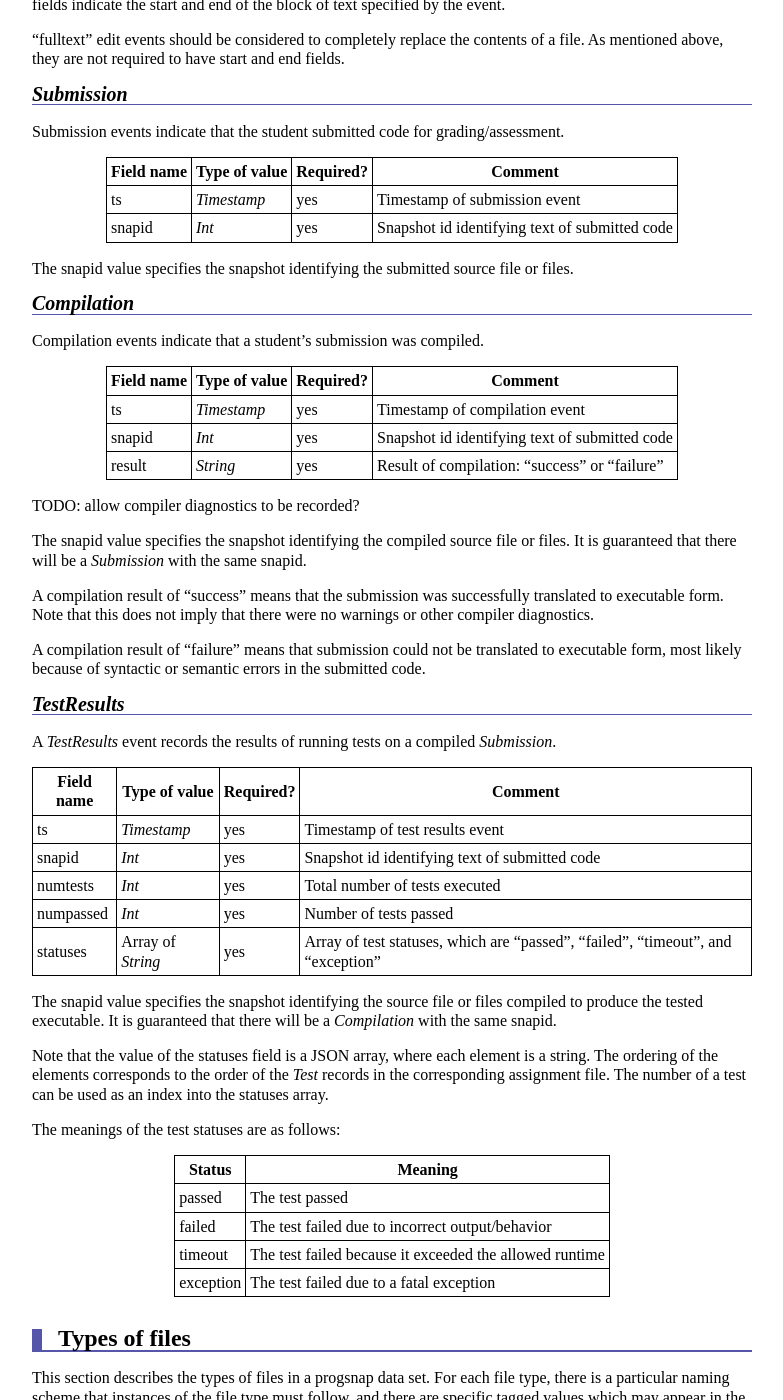
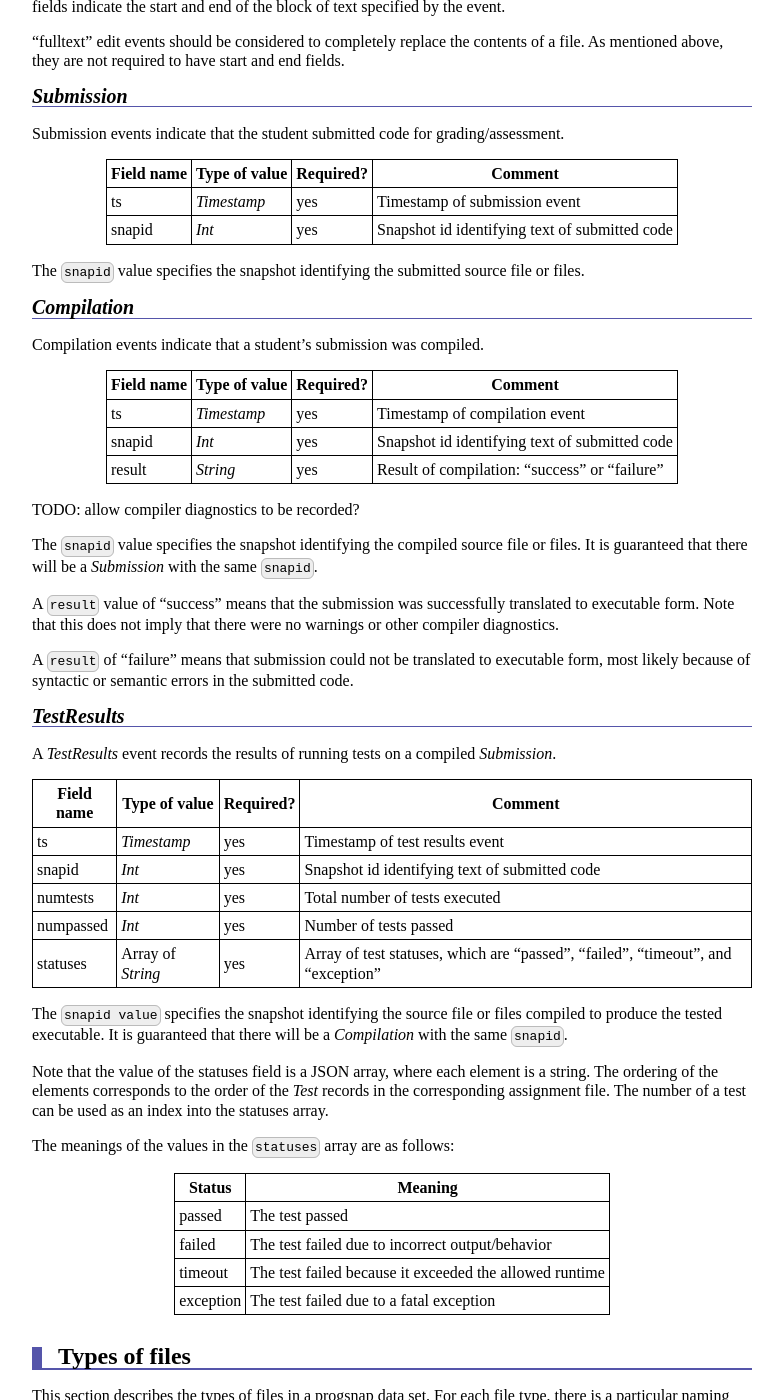
Before and after one commit to cloudcoderdotorg/progsnap-spec, a Jekyll site: the page built from spec-0.1-dev.md, in a window 1280 px wide and 1400 px high, scrolled down 4091 px. Shown: the whole window, without its empty margins (248-1031 px from the left). Built offline with Jekyll 4.4.1, drawn with Linux system fonts in a browser that asks for light colours; Markdown is read by kramdown in place of the engine named in the settings; some of the changed text lies outside the part shown.

Commit message:
mark fields using backticks

```diff
--- a/spec-0.1-dev.md
+++ b/spec-0.1-dev.md
@@ -99,7 +99,7 @@ invisible  | *Boolean*     | no        | if true, the existence of the test is n
 
 Test numbers must start at 0.
 
-If either the opaque or invisible field is not present, the implied default value is false.
+If either the `opaque` or `invisible` field is not present, the implied default value is false.
 
 ## *Student*
 
@@ -164,7 +164,7 @@ Field name | Type of value | Required? | Comment
 ts         | *Timestamp*   | yes       | Timestamp of submission event
 snapid     | *Int*         | yes       | Snapshot id identifying text of submitted code
 
-The snapid value specifies the snapshot identifying the submitted source file or files.
+The `snapid` value specifies the snapshot identifying the submitted source file or files.
 
 ## *Compilation*
 
@@ -178,11 +178,11 @@ result     | *String*      | yes       | Result of compilation: "success" or "fa
 
 TODO: allow compiler diagnostics to be recorded?
 
-The snapid value specifies the snapshot identifying the compiled source file or files.  It is guaranteed that there will be a *Submission* with the same snapid.
+The `snapid` value specifies the snapshot identifying the compiled source file or files.  It is guaranteed that there will be a *Submission* with the same `snapid`.
 
-A compilation result of "success" means that the submission was successfully translated to executable form.  Note that this does not imply that there were no warnings or other compiler diagnostics.
+A `result` value of "success" means that the submission was successfully translated to executable form.  Note that this does not imply that there were no warnings or other compiler diagnostics.
 
-A compilation result of "failure" means that submission could not be translated to executable form, most likely because of syntactic or semantic errors in the submitted code.
+A `result` of "failure" means that submission could not be translated to executable form, most likely because of syntactic or semantic errors in the submitted code.
 
 ## *TestResults*
 
@@ -196,11 +196,11 @@ numtests   | *Int*         | yes       | Total number of tests executed
 numpassed  | *Int*         | yes       | Number of tests passed
 statuses   | Array of *String* | yes | Array of test statuses, which are "passed", "failed", "timeout", and "exception"
 
-The snapid value specifies the snapshot identifying the source file or files compiled to produce the tested executable.  It is guaranteed that there will be a *Compilation* with the same snapid.
+The `snapid value` specifies the snapshot identifying the source file or files compiled to produce the tested executable.  It is guaranteed that there will be a *Compilation* with the same `snapid`.
 
 Note that the value of the statuses field is a JSON array, where each element is a string.  The ordering of the elements corresponds to the order of the *Test* records in the corresponding assignment file.  The number of a test can be used as an index into the statuses array.
 
-The meanings of the test statuses are as follows:
+The meanings of the values in the `statuses` array are as follows:
 
 Status     | Meaning
 ---------- | -----------
```
